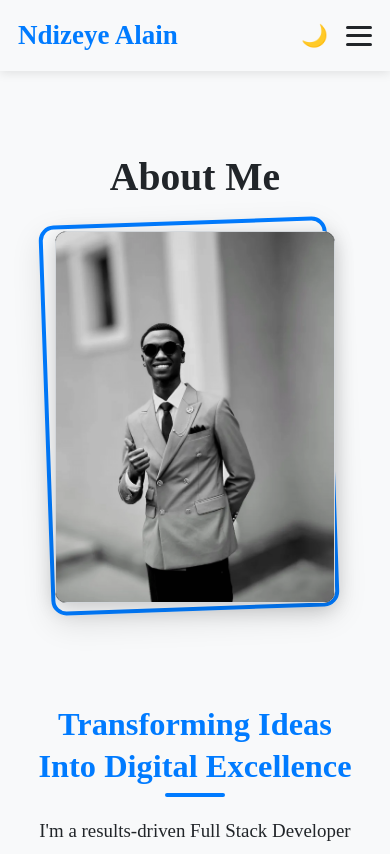
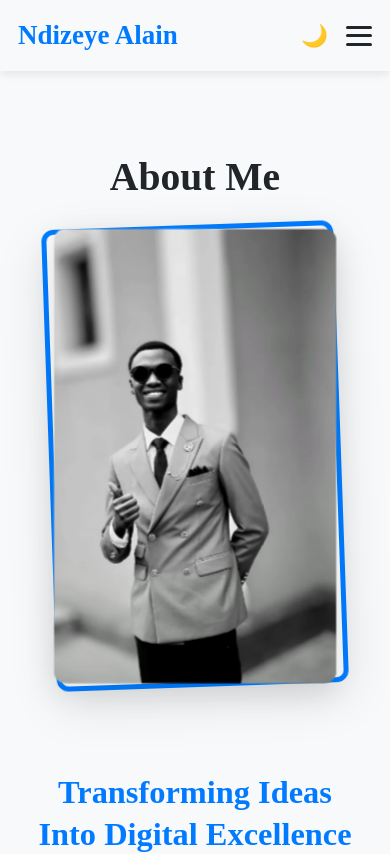
Before and after one commit to Alaindeve1/portfolio-website, a React (Create React App) app: page /about in a window 390 px wide. Shown: the top 854 px of the page. Built offline with nearby package versions, Linux system fonts and the light colour scheme.

Commit message:
third deploy

```diff
--- a/src/pages/About.jsx
+++ b/src/pages/About.jsx
@@ -1,28 +1,9 @@
-import React, { useState } from 'react';
+import React from 'react';
 import '../styles/AboutStyles.css';
-import { FaGithub, FaLinkedin, FaEnvelope, FaCode, FaServer, FaDatabase, FaTools, FaTimes } from 'react-icons/fa';
+import { FaGithub, FaLinkedin, FaEnvelope, FaCode, FaServer, FaDatabase, FaTools } from 'react-icons/fa';
 
 const About = () => {
-  const [isLightboxOpen, setIsLightboxOpen] = useState(false);
 
-  const openLightbox = (e) => {
-    e.preventDefault();
-    setIsLightboxOpen(true);
-    document.body.style.overflow = 'hidden'; // Prevent scrolling when lightbox is open
-  };
-
-  const closeLightbox = (e) => {
-    if (e) e.preventDefault();
-    setIsLightboxOpen(false);
-    document.body.style.overflow = 'auto'; // Re-enable scrolling
-  };
-
-  // Close lightbox when clicking outside the image
-  const handleBackdropClick = (e) => {
-    if (e.target === e.currentTarget) {
-      closeLightbox();
-    }
-  };
   return (
     <section className="about-section">
       <div className="container">
@@ -30,41 +11,21 @@ const About = () => {
 
         <div className="about-content">
           <div className="about-image">
-            <div className="profile-photo-container" onClick={openLightbox}>
+            <div className="about-image-container">
+              <div className="about-image-border"></div>
+              <div className="about-image-inner">
                 <picture>
                   <source srcSet="/assets/images/alainprofile.webp" type="image/webp" />
                   <img
                     src="/assets/images/alainprofile.jpg"
                     alt="Alain Ndizeye - Full Stack Developer"
-                  className="profile-photo"
                     loading="lazy"
                     width="400"
                     height="400"
-                  style={{ cursor: 'zoom-in' }}
-                />
-              </picture>
-            </div>
-
-            {/* Lightbox Modal */}
-            {isLightboxOpen && (
-              <div className="lightbox" onClick={handleBackdropClick}>
-                <div className="lightbox-content">
-                  <button className="lightbox-close" onClick={closeLightbox}>
-                    <FaTimes />
-                  </button>
-                  <div className="lightbox-image-container">
-                    <picture>
-                      <source srcSet="/assets/images/alainprofile.webp" type="image/webp" />
-                      <img
-                        src="/assets/images/alainprofile.jpg"
-                        alt="Alain Ndizeye - Full Stack Developer"
-                        className="lightbox-image"
                   />
                 </picture>
               </div>
             </div>
-              </div>
-            )}
           </div>
 
           <div className="about-text">
--- a/src/styles/AboutStyles.css
+++ b/src/styles/AboutStyles.css
@@ -20,35 +20,61 @@
   flex: 0 0 350px;
   position: relative;
   z-index: 1;
+  margin: 0 auto;
+  height: 500px;
+  max-width: 350px;
+  padding: 0;
+  background: transparent;
   perspective: 1000px;
-  cursor: pointer;
-  transition: transform 0.3s ease;
 }
 
-.about-image:hover {
-  transform: translateY(-5px);
+.about-image-container {
+  position: relative;
+  width: 100%;
+  height: 100%;
+  transition: transform 0.6s cubic-bezier(0.25, 0.8, 0.25, 1);
+  transform-style: preserve-3d;
 }
 
-.about-image::before {
-  content: '';
+.about-image-border {
   position: absolute;
+  top: -6px;
+  left: -6px;
+  right: -6px;
+  bottom: -6px;
+  border-radius: 12px;
+  border: 4px solid var(--primary-color);
+  transform: rotate(-3deg);
+  z-index: 0;
+  transition: all 0.6s cubic-bezier(0.25, 0.8, 0.25, 1);
+  box-shadow: 0 15px 50px rgba(0, 0, 0, 0.1);
+}
+
+.about-image-inner {
+  position: relative;
   width: 100%;
   height: 100%;
-  border: 4px solid var(--primary-color);
-  border-radius: 15px;
-  top: -15px;
-  left: -15px;
-  z-index: -1;
-  transition: all 0.5s cubic-bezier(0.175, 0.885, 0.32, 1.275), border-color 0.3s ease;
-  transform: rotate(-2deg);
+  border-radius: 12px;
+  overflow: hidden;
+  z-index: 2;
+  transform: translateZ(10px);
+  transition: transform 0.6s cubic-bezier(0.25, 0.8, 0.25, 1);
   box-shadow: 0 10px 30px rgba(0, 0, 0, 0.1);
+  background: transparent;
+  padding: 0;
+  box-sizing: border-box;
 }
 
-.about-image:hover::before {
-  top: -10px;
-  left: -10px;
-  transform: rotate(2deg);
-  box-shadow: 0 15px 40px rgba(0, 0, 0, 0.15);
+
+
+.about-image:hover .about-image-container {
+  transform: translateY(-10px) scale(1.02);
+}
+
+.about-image:hover .about-image-border {
+  transform: rotate(-5deg);
+  box-shadow: 0 25px 60px rgba(0, 0, 0, 0.15);
+  border-color: #4da6ff;
 }
 
 .about-text {
@@ -192,7 +218,22 @@
   .about-image {
     margin: 0 auto 2.5rem;
     max-width: 300px;
+    height: 450px;
     flex: 0 0 auto;
+    padding: 0;
+  }
+
+  .about-image-border {
+    top: -6px;
+    left: -6px;
+    right: -6px;
+    bottom: -6px;
+    border-width: 5px;
+    transform: rotate(-2deg);
+  }
+
+  .about-image:hover .about-image-border {
+    transform: rotate(-3deg);
   }
 
   .about-text h2 {
@@ -224,29 +265,18 @@
   }
 }
 
-.about-image .profile-photo {
+.about-image img {
   width: 100%;
-  height: auto;
-  border-radius: 10px;
-  box-shadow: 0 10px 30px rgba(0, 0, 0, 0.1);
-  transition: all 0.3s ease;
-  position: relative;
+  height: 100%;
+  object-fit: cover;
   display: block;
+  transition: transform 0.6s cubic-bezier(0.25, 0.8, 0.25, 1);
+  transform-origin: center;
+  border-radius: 8px;
 }
 
-.profile-photo-container {
-  position: relative;
-  display: inline-block;
-  width: 100%;
-}
-
-.about-image img {
-  width: 100%;
-  height: auto;
-  border-radius: 10px;
-  display: block;
-  box-shadow: 0 15px 40px rgba(0, 0, 0, 0.1);
-  border: 1px solid var(--border-color);
+.about-image:hover img {
+  transform: scale(1.03);
 }
 
 /* Contact Section */
@@ -468,187 +498,5 @@
     line-height: 1.6;
   }
 
-  .close-button {
-    position: fixed;
-    top: 30px;
-    right: 30px;
-    width: 50px;
-    height: 50px;
-    font-size: 1.5rem;
-    background: rgba(0, 0, 0, 0.6);
-    border: 2px solid rgba(255, 255, 255, 0.7);
-    color: white;
-    border-radius: 50%;
-    display: flex;
-    align-items: center;
-    justify-content: center;
-    cursor: pointer;
-    z-index: 1003;
-    transition: all 0.2s ease;
-    backdrop-filter: blur(5px);
-    -webkit-backdrop-filter: blur(5px);
-  }
-
-  .close-button:hover {
-    background: rgba(255, 255, 255, 0.2);
-    transform: scale(1.1);
-    border-color: white;
-  }
-
-  .modal-content img {
-    max-width: 90vw;
-    max-height: 80vh;
-  }
-
-  /* Lightbox Styles - Matching Gallery Design */
-  .lightbox {
-    position: fixed;
-    top: 0;
-    left: 0;
-    width: 100%;
-    height: 100%;
-    background-color: rgba(0, 0, 0, 0.92);
-    display: flex;
-    justify-content: center;
-    align-items: center;
-    z-index: 1000;
-    opacity: 0;
-    animation: fadeIn 0.3s ease forwards;
-    cursor: zoom-out;
-    padding: 20px;
-  }
-
-  @keyframes fadeIn {
-    from { opacity: 0; }
-    to { opacity: 1; }
-  }
-
-
-  .lightbox-content {
-    position: relative;
-    max-width: 90%;
-    max-height: 90vh;
-    text-align: center;
-    background: #1a1a1a;
-    border-radius: 12px;
-    padding: 20px;
-    box-shadow: 0 10px 40px rgba(0, 0, 0, 0.6);
-  }
-
-  .lightbox-close {
-    position: absolute;
-    top: 15px;
-    right: 15px;
-    background: rgba(0, 0, 0, 0.6);
-    border: 2px solid rgba(255, 255, 255, 0.2);
-    color: white;
-    width: 36px;
-    height: 36px;
-    border-radius: 50%;
-    display: flex;
-    align-items: center;
-    justify-content: center;
-    font-size: 1.2rem;
-    cursor: pointer;
-    transition: all 0.3s ease;
-    z-index: 1001;
-  }
-
-  .lightbox-close:hover {
-    background: var(--primary-color);
-    border-color: var(--primary-color);
-    transform: scale(1.1);
-  }
-
-  .lightbox-image-container {
-    max-height: 80vh;
-    display: flex;
-    justify-content: center;
-    align-items: center;
-    overflow: hidden;
-    border-radius: 8px;
-    background: #000;
-  }
-
-  .lightbox-image {
-    max-width: 100%;
-    max-height: 80vh;
-    width: auto;
-    height: auto;
-    object-fit: contain;
-    border-radius: 8px;
-    transition: transform 0.3s ease;
-    box-shadow: 0 4px 15px rgba(0, 0, 0, 0.3);
-  }
-
-  /* Animation when the image loads */
-  @keyframes scaleIn {
-    from { transform: scale(0.98); opacity: 0; }
-    to { transform: scale(1); opacity: 1; }
-  }
-
-  .lightbox-image {
-    animation: scaleIn 0.4s cubic-bezier(0.16, 1, 0.3, 1) forwards;
-  }
-
-  /* Profile photo styling */
-  .profile-photo-container {
-    position: relative;
-    border-radius: 12px;
-    overflow: hidden;
-    transition: all 0.3s ease;
-    background: #1a1a1a;
-    box-shadow: 0 5px 20px rgba(0, 0, 0, 0.2);
-  }
-
-  .profile-photo {
-    display: block;
-    width: 100%;
-    height: auto;
-    transition: transform 0.5s ease, opacity 0.3s ease;
-    cursor: zoom-in;
-    opacity: 0.95;
-  }
-
-  .profile-photo:hover {
-    transform: scale(1.05);
-    opacity: 1;
-  }
-
-  /* Add overlay effect on hover */
-  .profile-photo-container::before {
-    content: '';
-    position: absolute;
-    top: 0;
-    left: 0;
-    right: 0;
-    bottom: 0;
-    background: rgba(0, 0, 0, 0.3);
-    opacity: 0;
-    transition: opacity 0.3s ease;
-    z-index: 1;
-  }
-
-  .profile-photo-container:hover::before {
-    opacity: 0.5;
-  }
-
-  .profile-photo-container::after {
-    content: 'Click to enlarge';
-    position: absolute;
-    bottom: -30px;
-    left: 0;
-    right: 0;
-    text-align: center;
-    color: white;
-    font-size: 0.9rem;
-    opacity: 0;
-    transition: all 0.3s ease;
-    z-index: 2;
-  }
-
-  .profile-photo-container:hover::after {
-    bottom: 20px;
-    opacity: 0.9;
-  }
+  /* Removed lightbox and image enlargement styles */
 }
```
Lines whose indentation alone changed are shown as unchanged.
